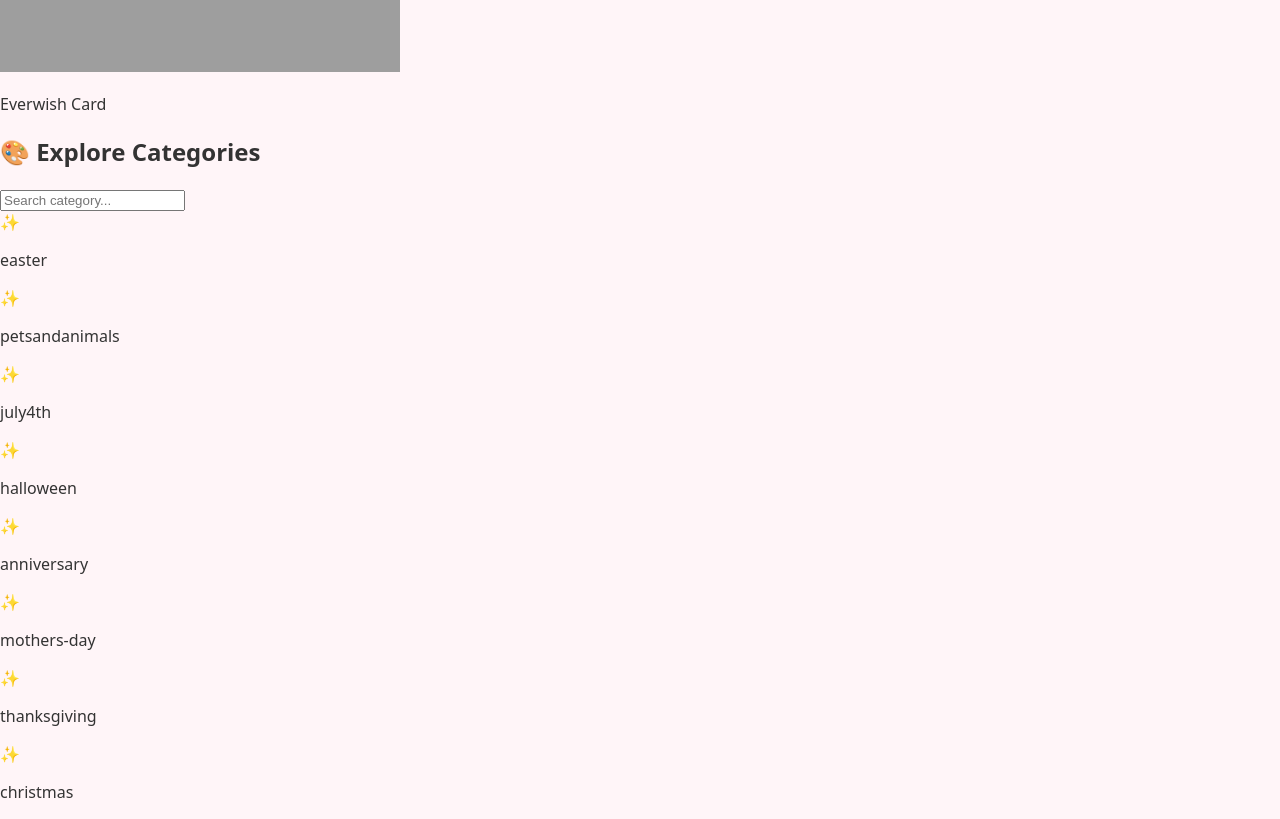
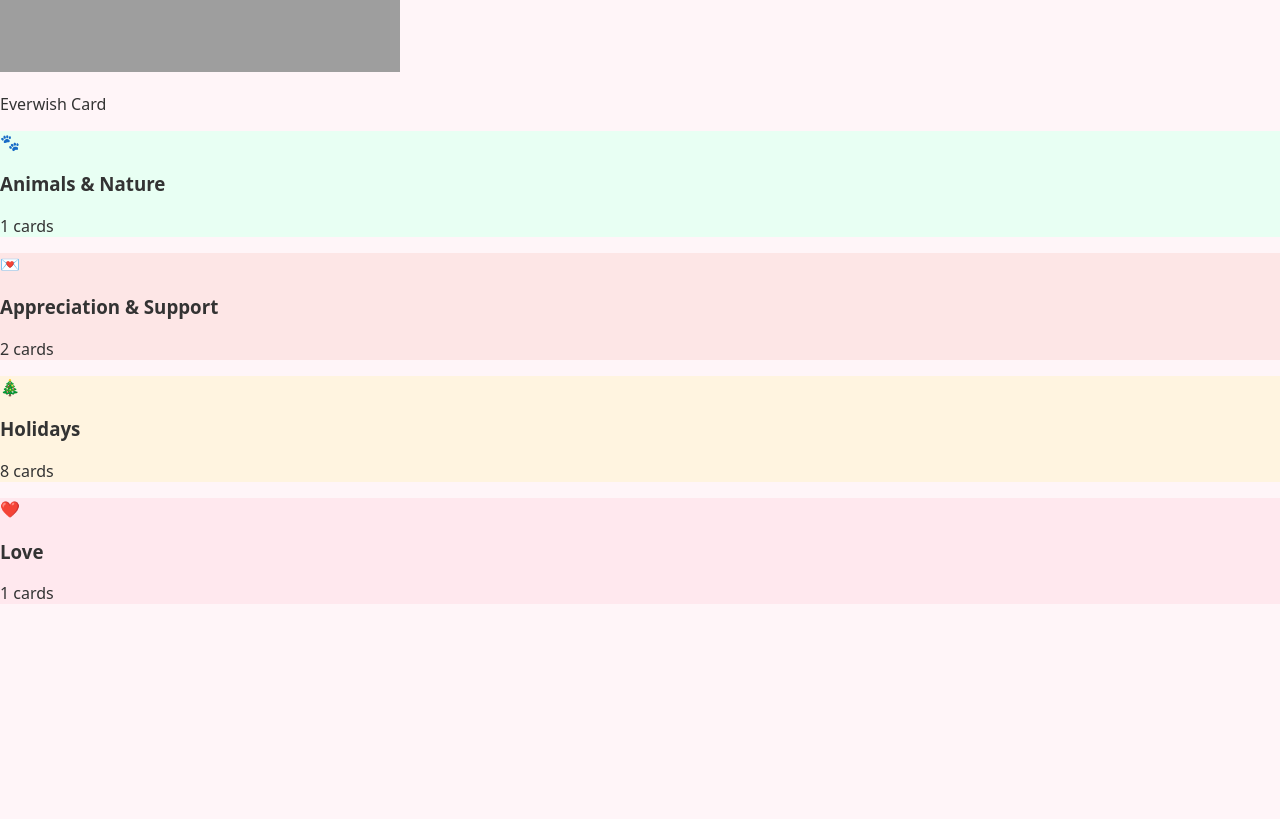
Before and after one commit to everwishhq-commits/Everwish2, a Next.js app: page / in a window 1280 px wide. Shown: the part 3640-4459 px from the top of the page. After the commit the page ends 4260 px from the top, so only its background shows below. Built offline with nearby package versions, Linux system fonts and the light colour scheme; grey boxes are pictures that could not be loaded.

Commit message:
Update CategoriesCarousel.js

```diff
--- a/components/CategoriesCarousel.js
+++ b/components/CategoriesCarousel.js
@@ -1,77 +1,73 @@
 "use client";
-import { useState, useEffect, useMemo } from "react";
+import { useEffect, useState } from "react";
 import { motion } from "framer-motion";
 import { useRouter } from "next/navigation";
 
-export default function CategoriesCarousel() {
+export default function Categories() {
   const [categories, setCategories] = useState([]);
-  const [search, setSearch] = useState("");
+  const [loading, setLoading] = useState(true);
   const router = useRouter();
 
   useEffect(() => {
-    async function load() {
+    async function loadCategories() {
       try {
-        const res = await fetch("/api/videos");
+        const res = await fetch("/api/videos", { cache: "no-store" });
         const data = await res.json();
-        const unique = [
-          ...new Set(data.videos.map((v) => v.category?.trim())),
-        ].filter(Boolean);
-        setCategories(unique);
+
+        // Agrupar por categoría principal
+        const grouped = {};
+        data.videos.forEach((v) => {
+          const key = v.mainSlug;
+          if (!grouped[key]) {
+            grouped[key] = {
+              mainName: v.mainName,
+              mainEmoji: v.mainEmoji,
+              mainColor: v.mainColor,
+              slug: v.mainSlug,
+              count: 0,
+            };
+          }
+          grouped[key].count += 1;
+        });
+
+        // Convertir en arreglo ordenado
+        const sorted = Object.values(grouped).sort((a, b) =>
+          a.mainName.localeCompare(b.mainName)
+        );
+        setCategories(sorted);
       } catch (err) {
-        console.error("Error loading categories:", err);
+        console.error("❌ Error loading categories:", err);
+      } finally {
+        setLoading(false);
       }
     }
-    load();
+
+    loadCategories();
   }, []);
 
-  const filtered = useMemo(
-    () => categories.filter((c) => c.toLowerCase().includes(search.toLowerCase())),
-    [categories, search]
+  if (loading)
+    return (
+      <p className="text-center text-gray-500 py-10">Loading categories...</p>
     );
 
-  if (!categories.length)
-    return <p className="text-center text-gray-400 mt-6">Loading categories...</p>;
-
   return (
-    <section>
-      <h2 className="text-2xl font-bold text-pink-600 mb-4 text-center">
-        🎨 Explore Categories
-      </h2>
-
-      <div className="flex justify-center mb-6">
-        <input
-          type="text"
-          placeholder="Search category..."
-          value={search}
-          onChange={(e) => setSearch(e.target.value)}
-          className="rounded-full border border-pink-200 bg-white/70 px-4 py-2 text-center shadow-sm focus:outline-none focus:ring-2 focus:ring-pink-300 w-64"
-        />
-      </div>
-
-      <div className="flex overflow-x-auto space-x-6 px-4 pb-4 no-scrollbar snap-x snap-mandatory justify-start">
-        {filtered.map((cat, i) => (
+    <div className="grid grid-cols-2 sm:grid-cols-3 md:grid-cols-4 gap-4 px-2 py-6">
+      {categories.map((cat, i) => (
         <motion.div
           key={i}
           whileHover={{ scale: 1.05 }}
-            transition={{ duration: 0.2 }}
-            className="cursor-pointer min-w-[160px] bg-white rounded-2xl shadow-md border border-pink-100 p-6 text-center snap-start hover:border-pink-200 hover:bg-pink-50"
-            onClick={() => router.push(`/categories/${cat.toLowerCase().replace(/\s+/g, "-")}`)}
+          transition={{ duration: 0.25 }}
+          className="cursor-pointer rounded-3xl shadow-md text-center py-6 border border-pink-100 hover:shadow-lg hover:border-pink-200"
+          style={{
+            backgroundColor: cat.mainColor,
+          }}
+          onClick={() => router.push(`/categories/${cat.slug}`)}
         >
-            <span className="text-3xl mb-2 block">{getEmojiForCategory(cat)}</span>
-            <p className="font-semibold text-gray-700 capitalize">{cat}</p>
+          <div className="text-3xl mb-2">{cat.mainEmoji}</div>
+          <h3 className="font-semibold text-gray-700">{cat.mainName}</h3>
+          <p className="text-sm text-gray-500 mt-1">{cat.count} cards</p>
         </motion.div>
       ))}
     </div>
-    </section>
   );
 }
-
-function getEmojiForCategory(name) {
-  const map = {
-    "Seasonal Holidays": "🎄",
-    "Love & Romance": "💘",
-    Birthday: "🎂",
-    Animals: "🐾",
-  };
-  return map[name] || "✨";
-              }
```
Lines whose indentation alone changed are shown as unchanged.
